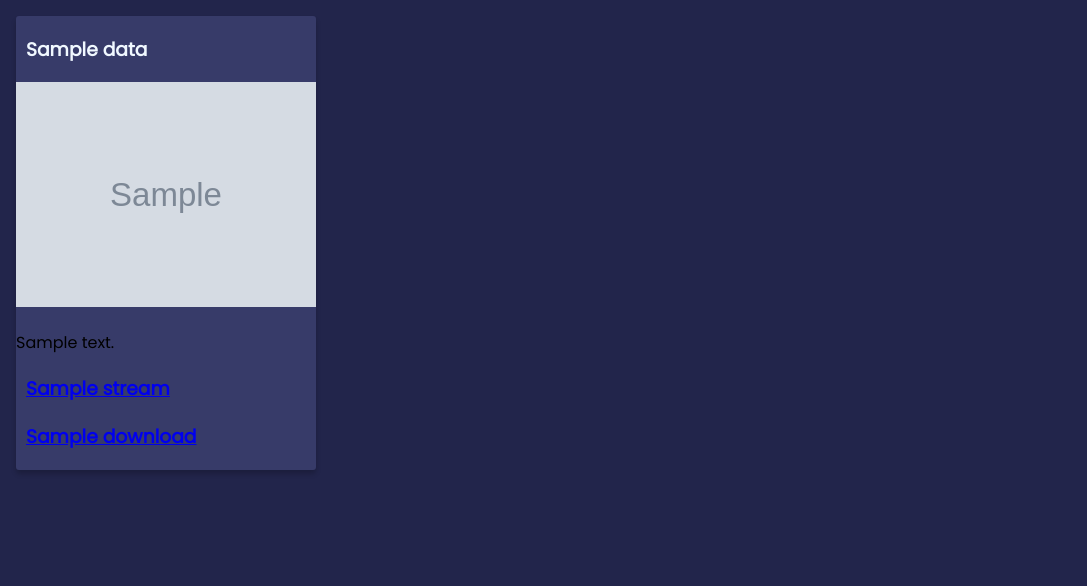
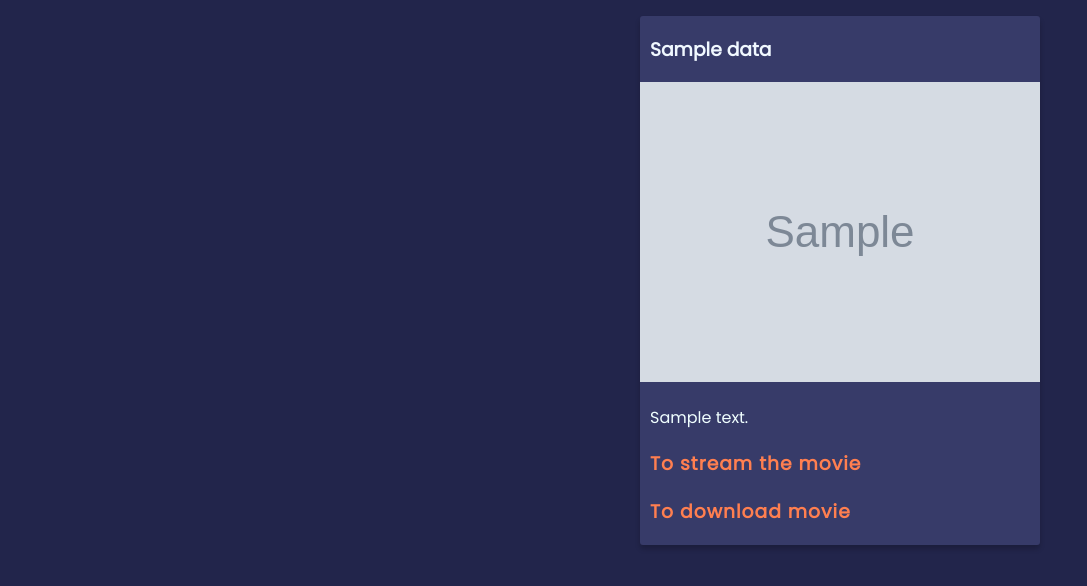
Before and after one commit to radoslav77/anime, a Django app: page /detail/1 in a window 1280 px wide. Shown: the part 77-663 px from the top of the page, without its empty margins (0-1087 px from the left). Run offline with Django 3.2, Linux system fonts and the light colour scheme; tables that the repository leaves empty hold one stand-in row (values such as "Sample post"); grey boxes marked "Sample" are stand-in pictures; a database or web service that is not in the repository returns one stand-in record (values such as "Sample title"); data that the repository does not hold is empty.

Commit message:
Added styling

```diff
--- a/AnimeAPI/anime/templates/anime/detail.html
+++ b/AnimeAPI/anime/templates/anime/detail.html
@@ -8,6 +8,26 @@
    <!--<link rel="stylesheet" href="https://cdnjs.cloudflare.com/ajax/libs/font-awesome/5.15.3/css/all.min.css" integrity="sha512-iBBXm8fW90+nuLcSKlbmrPcLa0OT92xO1BIsZ+ywDWZCvqsWgccV3gFoRBv0z+8dLJgyAHIhR35VZc2oM/gI1w==" crossorigin="anonymous" />-->
     <link rel="stylesheet" href="{% static 'style.css' %}">
     <title>Movie App</title>
+    <style>
+        .movie h3 {
+            color: #fff;
+            margin-left: 10px;
+        }
+        .movie a {
+            text-decoration: none;
+            color: coral;
+            letter-spacing: 1px;
+        }
+        .movie p {
+            margin-left: 10px;
+            color: azure;
+        }
+        #main div {
+            margin-left: 20rem;
+            width: 400px;
+            height: auto;
+        }
+    </style>
 </head>
 <body>
 <header>
@@ -17,14 +37,14 @@
 </header>
 <main id="main">
 
-    <div>
+    <div >
         <div class="movie">
             <h3 style="color: aliceblue; margin-left: 10px;">{{data.title}}</h3>
             <img  src="{{epi.cover}}" alt="{{data.title}}">
 
             <p>{{data.description}}</p>
-            <h3 style="color: aliceblue; margin-left: 10px;"><a href="{{data.stream}}">{{data.stream}}</a></h3>
-            <h3 style="color: aliceblue; margin-left: 10px;"><a href="{{data.download}}">{{data.download}}</a></h3>
+            <h3 ><a href="{{data.stream}}">To stream the movie</a></h3>
+            <h3 ><a href="{{data.download}}">To download movie</a></h3>
         </div>
     </div>
 
--- a/AnimeAPI/anime/templates/anime/latest.html
+++ b/AnimeAPI/anime/templates/anime/latest.html
@@ -8,6 +8,12 @@
    <!--<link rel="stylesheet" href="https://cdnjs.cloudflare.com/ajax/libs/font-awesome/5.15.3/css/all.min.css" integrity="sha512-iBBXm8fW90+nuLcSKlbmrPcLa0OT92xO1BIsZ+ywDWZCvqsWgccV3gFoRBv0z+8dLJgyAHIhR35VZc2oM/gI1w==" crossorigin="anonymous" />-->
     <link rel="stylesheet" href="{% static 'style.css' %}">
     <title>Movie App</title>
+    <style>
+        a:link {
+            text-decoration: none;
+            color: #fff;
+        }
+    </style>
 </head>
 <body>
 <header>
```
